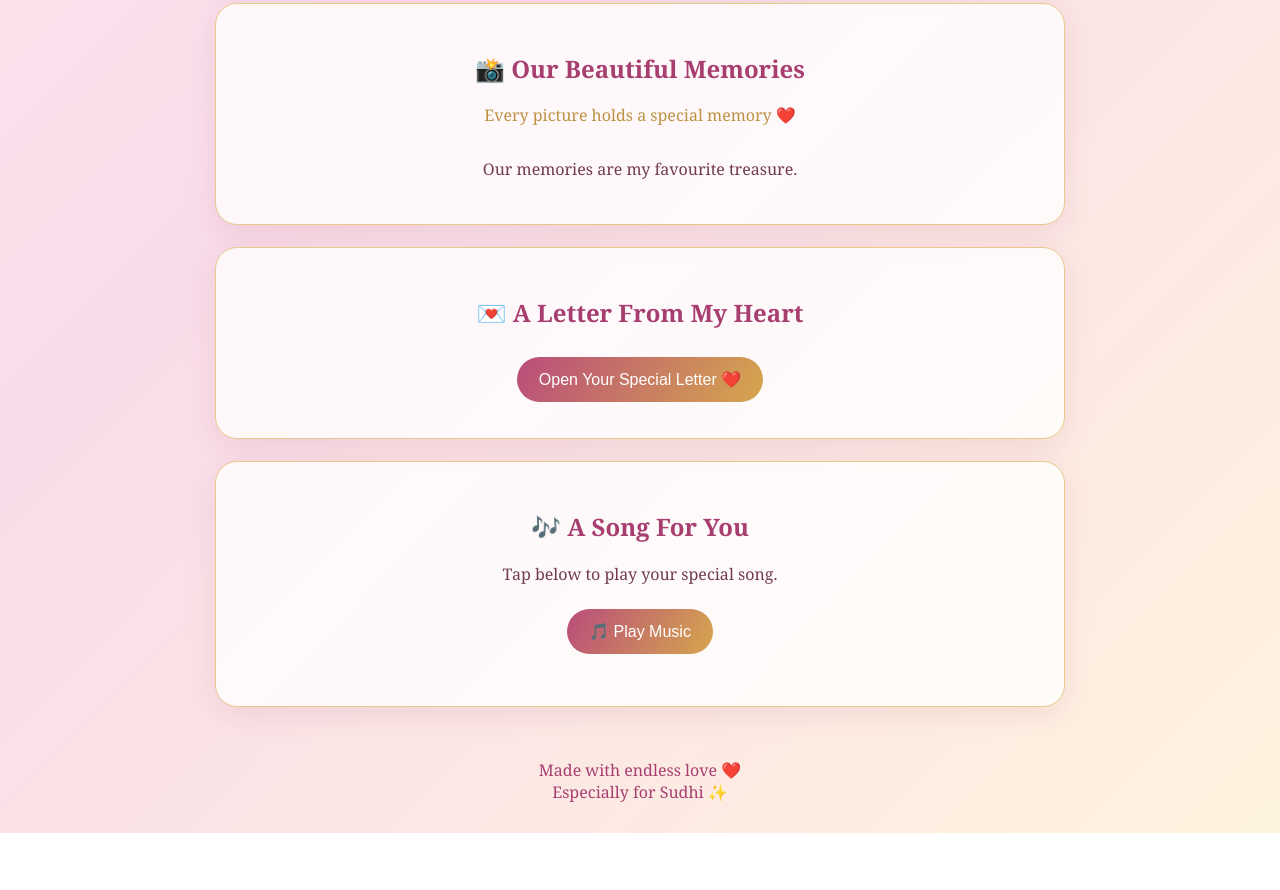
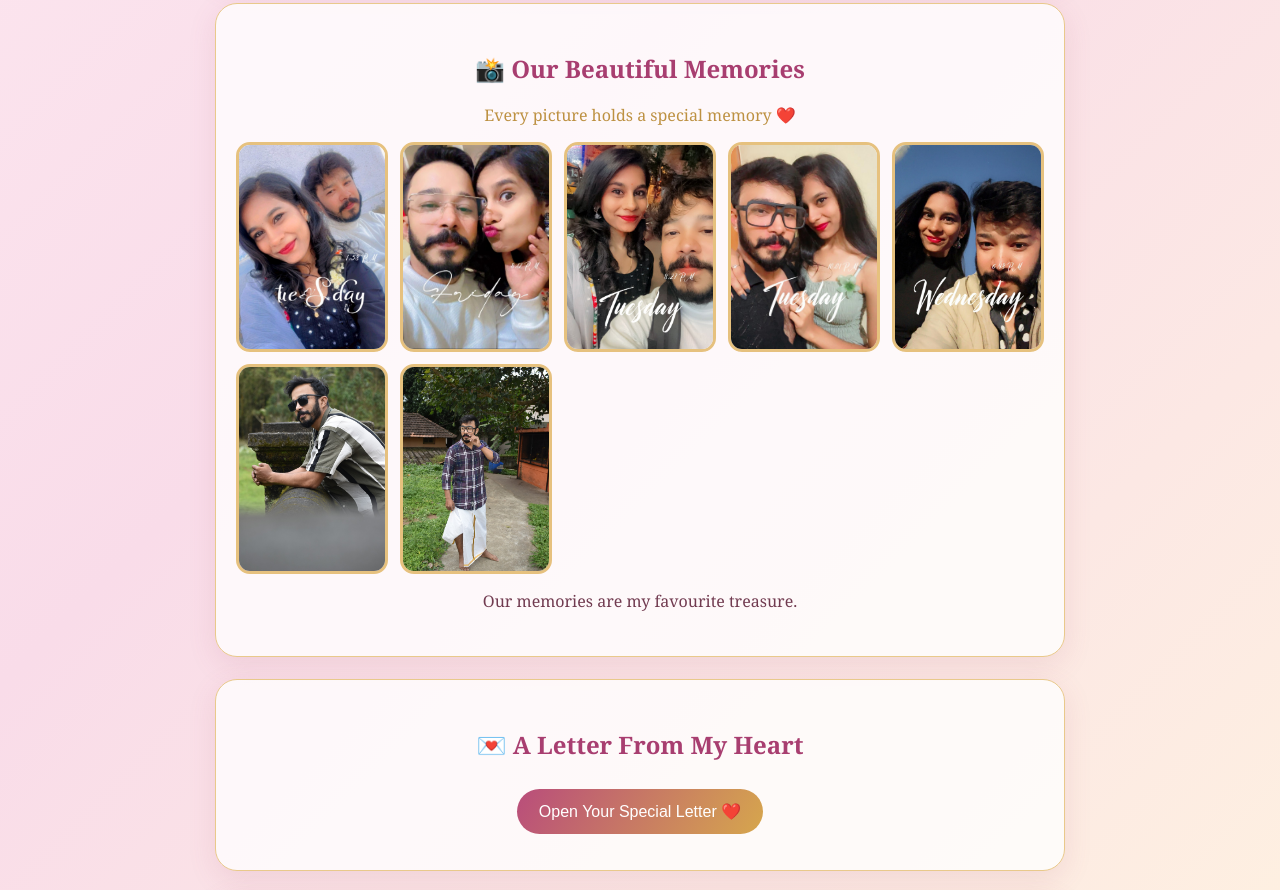
Before and after one commit to Komalevarada/Birthday-Surprise, a plain HTML site: page index.html in a window 1280 px wide. Shown: the part 1174-2064 px from the top of the page. Before the commit the page ends 2007 px from the top, so only its background shows below. Drawn offline with Linux system fonts and the light colour scheme.

Commit message:
Update image and audio file names in index.html

```diff
--- a/index.html
+++ b/index.html
@@ -132,10 +132,13 @@ footer { padding:30px; color:#a83e70; }
   <h2>📸 Our Beautiful Memories</h2>
   <p class="gold">Every picture holds a special memory ❤️</p>
   <div class="gallery">
-    <img src="photo1.jpg" alt="Memory 1" onclick="openPhoto(this.src)" onerror="this.style.display='none'">
-    <img src="photo2.jpg" alt="Memory 2" onclick="openPhoto(this.src)" onerror="this.style.display='none'">
-    <img src="photo3.jpg" alt="Memory 3" onclick="openPhoto(this.src)" onerror="this.style.display='none'">
-    <img src="photo4.jpg" alt="Memory 4" onclick="openPhoto(this.src)" onerror="this.style.display='none'">
+    <img src="photo1.jpeg" alt="Memory 1" onclick="openPhoto(this.src)" onerror="this.style.display='none'">
+    <img src="photo2.jpeg" alt="Memory 2" onclick="openPhoto(this.src)" onerror="this.style.display='none'">
+    <img src="photo3.jpeg" alt="Memory 3" onclick="openPhoto(this.src)" onerror="this.style.display='none'">
+    <img src="photo4.jpeg" alt="Memory 4" onclick="openPhoto(this.src)" onerror="this.style.display='none'">
+    <img src="photo5.jpeg" alt="Memory 4" onclick="openPhoto(this.src)" onerror="this.style.display='none'">
+    <img src="photo6.jpeg" alt="Memory 4" onclick="openPhoto(this.src)" onerror="this.style.display='none'">
+    <img src="photo7.jpeg" alt="Memory 4" onclick="openPhoto(this.src)" onerror="this.style.display='none'">
   </div>
   <p id="photoMessage">Our memories are my favourite treasure.</p>
 </section>
@@ -160,7 +163,7 @@ footer { padding:30px; color:#a83e70; }
   <h2>🎶 A Song For You</h2>
   <p>Tap below to play your special song.</p>
   <audio id="music" loop>
-    <source src="music.mp3" type="audio/mpeg">
+    <source src="Music.mp3" type="audio/mpeg">
   </audio>
   <button id="musicButton" onclick="toggleMusic()">🎵 Play Music</button>
   <p id="musicMessage"></p>
@@ -217,7 +220,7 @@ function toggleMusic() {
       button.textContent = "⏸ Pause Music";
       message.textContent = "Playing your special song ❤️";
     }).catch(() => {
-      message.textContent = "Please check that music.mp3 is uploaded correctly.";
+      message.textContent = "Please check that Music.mp3 is uploaded correctly.";
     });
   } else {
     music.pause();
```
